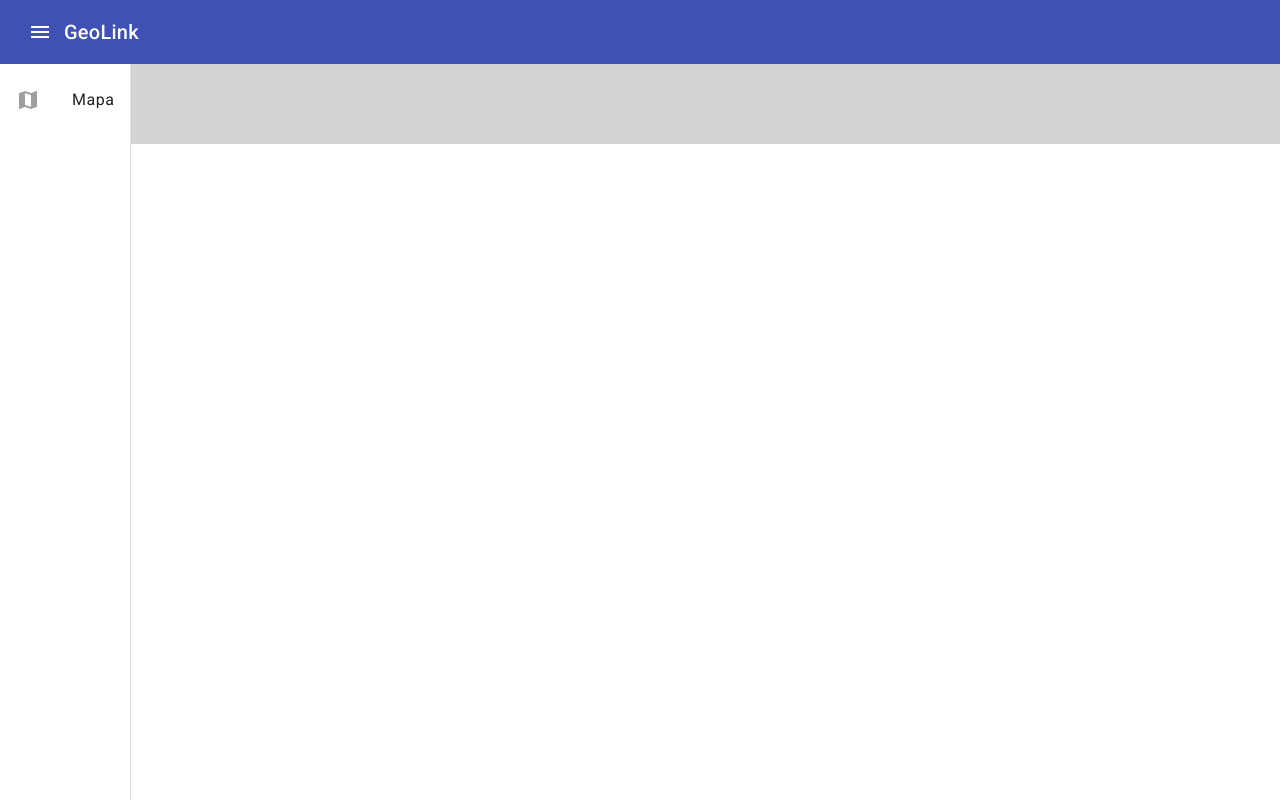
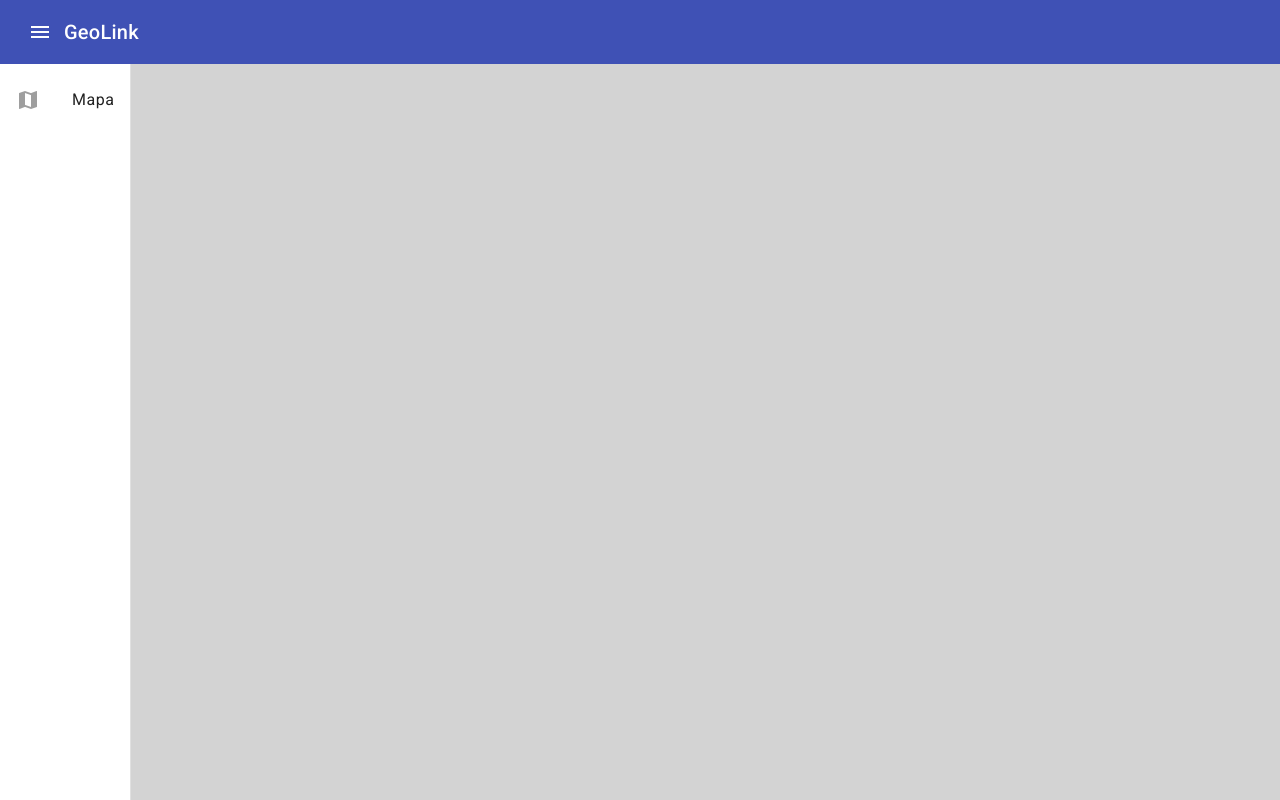
Before and after one commit to XardasLord/EOP.GeoLink, an Angular app in the folder src/GeoLink.Client/: page / in a window 1280 px wide. Built offline with nearby package versions, Linux system fonts and the light colour scheme.

Commit message:
Configure map container height to base on a dynamic size of toolbar

```diff
--- a/src/GeoLink.Client/src/app/features/maps/components/map/map.component.scss
+++ b/src/GeoLink.Client/src/app/features/maps/components/map/map.component.scss
@@ -0,0 +1,5 @@
+@import '../../../../../styles/variables.scss';
+
+#map-container {
+  min-height: calc(100vh - $toolbar-height);
+}
--- a/src/GeoLink.Client/src/styles.scss
+++ b/src/GeoLink.Client/src/styles.scss
@@ -1,4 +1,4 @@
-@import 'styles/variables';
+@import 'styles/variables.scss';
 
 html, body { height: 100%; }
 body { margin: 0; font-family: Roboto, "Helvetica Neue", sans-serif; }
@@ -8,8 +8,6 @@ body { margin: 0; font-family: Roboto, "Helvetica Neue", sans-serif; }
 }
 
 #main-content {
-  padding: 40px;
-  width: 100%;
-  height: 100%;
+  min-height: calc(100vh - $toolbar-height);
   background: $main-content-background-color;
 }
--- a/src/GeoLink.Client/src/styles/variables.scss
+++ b/src/GeoLink.Client/src/styles/variables.scss
@@ -1,2 +1,6 @@
+// Background colors
 $main-content-background-color: lightgrey;
 $navbar-background-color: #fff;
+
+// Sizes
+$toolbar-height: 64px;
```
